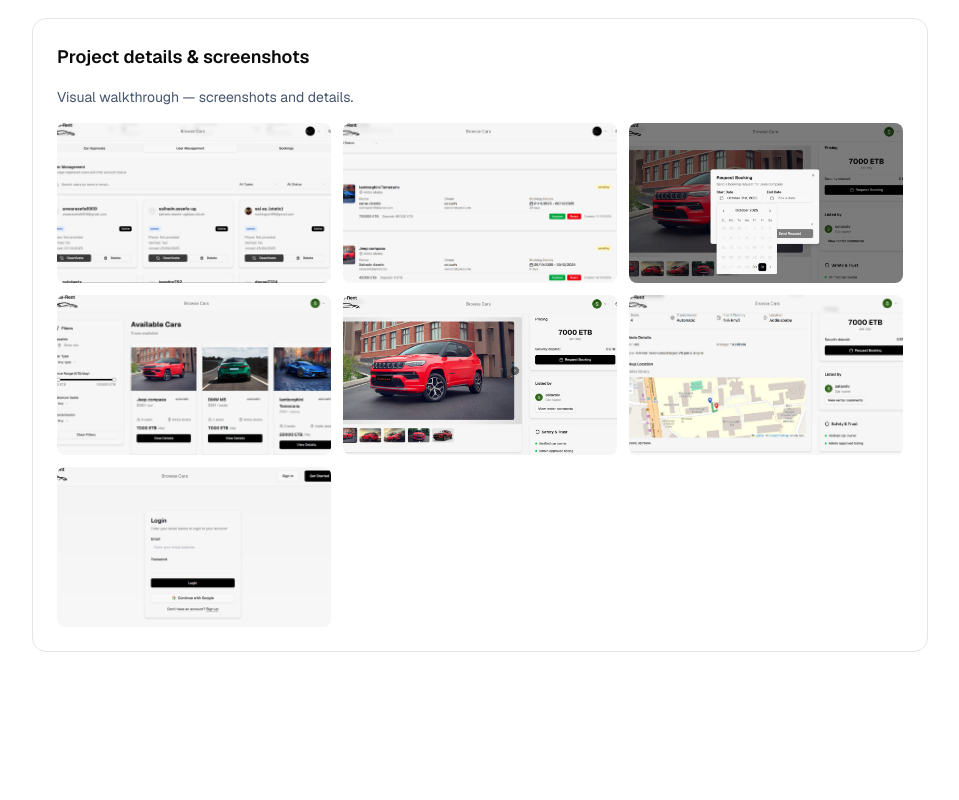
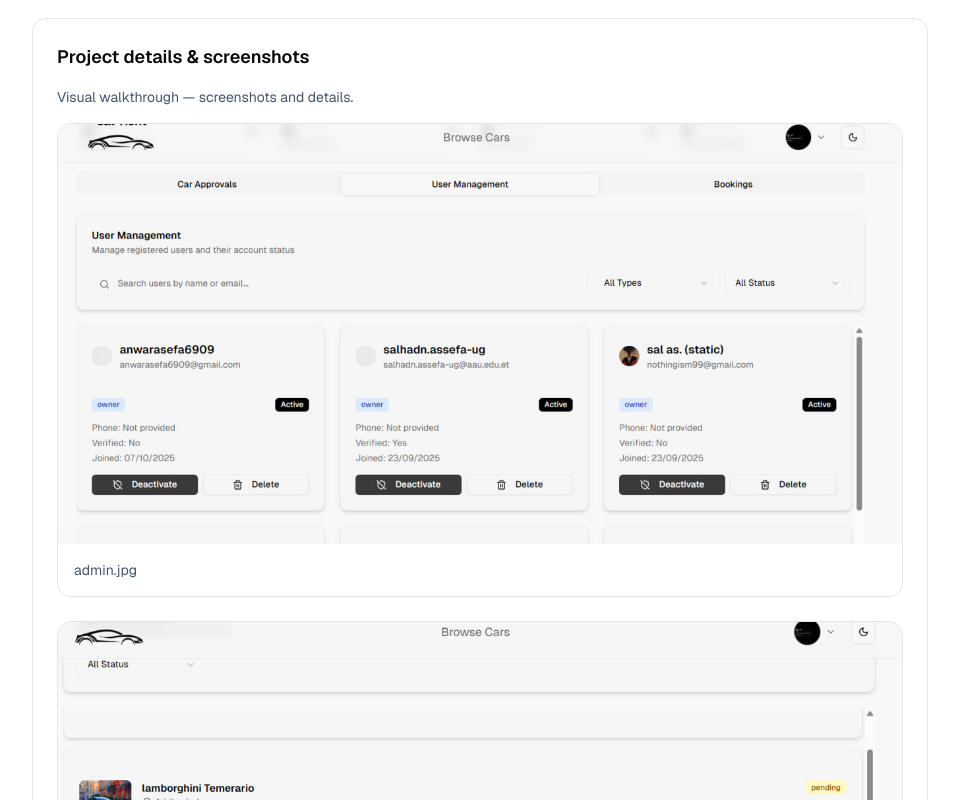
Before and after one commit to xvolv/tatariNET, a Next.js app: page /projects/carental in a window 1280 px wide. Shown: the part 700-1500 px from the top of the page, without its empty margins (160-1119 px from the left). Before the commit the page ends 1432 px from the top, so only its background shows below. Built offline with nearby package versions, Linux system fonts and the light colour scheme.

Commit message:
adding feature

```diff
--- a/app/projects/[slug]/page.tsx
+++ b/app/projects/[slug]/page.tsx
@@ -199,20 +199,27 @@ export default async function ProjectDetail({ params }: Props) {
               Visual walkthrough — screenshots and details.
             </p>
 
-            <div className="grid grid-cols-2 sm:grid-cols-3 gap-3">
-              {galleryImages.map((src) => (
+            <div className="flex flex-col">
+              {galleryImages.map((src, idx) => {
+                const fileName = src.split("/").pop();
+                return (
                   <figure
                     key={src}
-                  className="overflow-hidden rounded-md bg-slate-50"
+                    className="mb-6 bg-white border rounded-xl overflow-hidden"
                   >
                     <img
                       src={src}
-                    alt={`${project.title} screenshot`}
-                    className="w-full h-40 object-cover"
+                      alt={`${project.title} screenshot ${idx + 1}`}
+                      className="w-full h-[420px] object-cover"
                       loading="lazy"
                     />
+
+                    <figcaption className="p-4 text-sm text-slate-600">
+                      {fileName}
+                    </figcaption>
                   </figure>
-              ))}
+                );
+              })}
             </div>
           </section>
         )}
```
Lines whose indentation alone changed are shown as unchanged.
